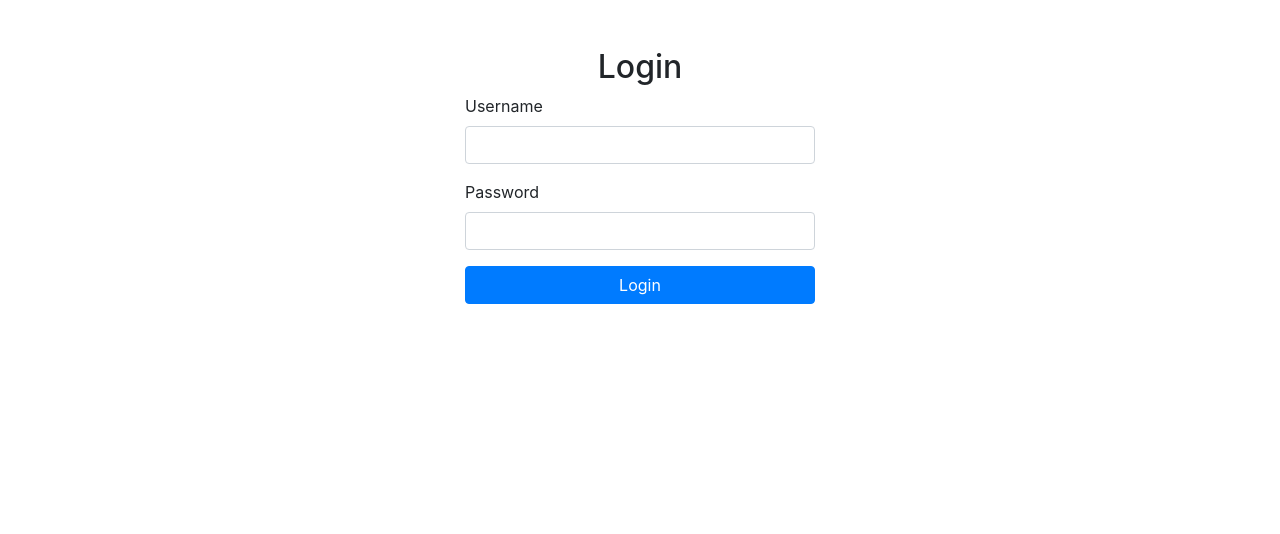
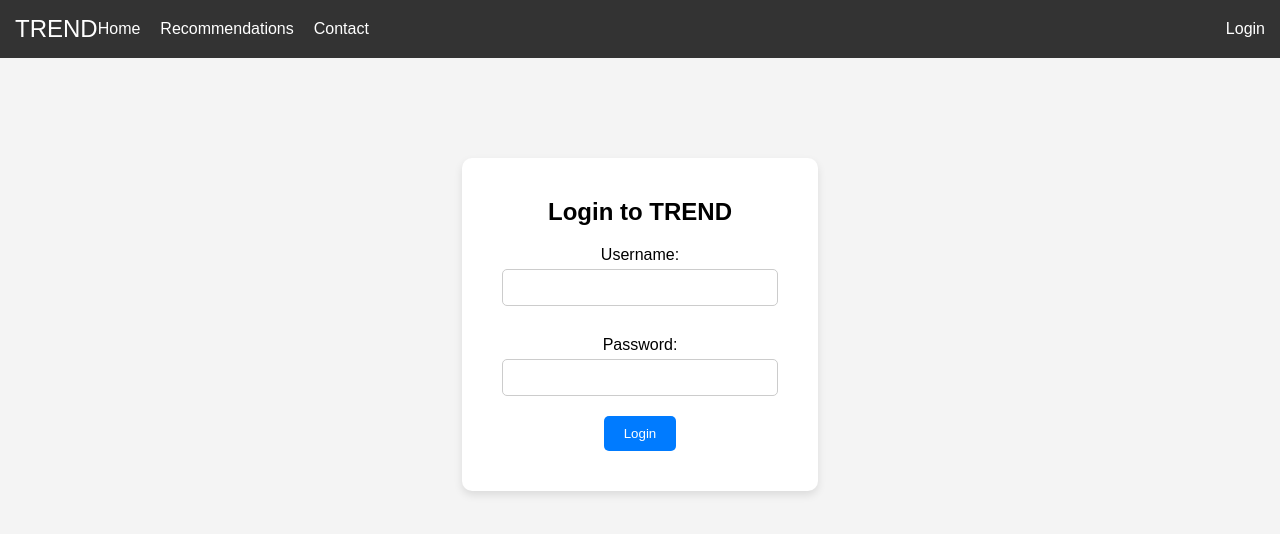
Before and after one commit to GavinHendrix/TREND, a Flask app: template app/templates/auth/login.html in a window 1280 px wide. Shown: the top 534 px of the page. Run offline with Flask 3, Linux system fonts and the light colour scheme; the template is opened without the code that fills it, so the values that code supplies are empty; some libraries are stand-ins or nearby versions.

Commit message:
Makefile update for build. Added home + login html and css

```diff
--- a/app/__init__.py
+++ b/app/__init__.py
@@ -3,7 +3,7 @@ from flask import Flask, render_template
 
 def create_app(name):
     app = Flask(name, template_folder='app/templates')
-    # app.static_folder = 'static'
+    app.static_folder = 'app/static'
     app.config['SECRET_KEY'] = 'TREND IS THE BEST'
 
     @app.route('/')
--- a/app/static/css/style.css
+++ b/app/static/css/style.css
@@ -1,3 +1,4 @@
+/* General styling */
 * {
     margin: 0;
     padding: 0;
@@ -10,30 +11,40 @@ body {
     text-align: center;
 }
 
+/* Navbar styling */
 nav {
     background-color: #333;
     color: #fff;
     padding: 15px;
-    text-align: left;
+    display: flex;
+    justify-content: space-between;
+    align-items: center;
 }
 
 nav .logo {
-    display: inline-block;
     font-size: 24px;
-    margin-right: 20px;
 }
 
 nav ul {
-    display: inline-block;
     list-style-type: none;
+    display: flex;
+    gap: 20px;
 }
 
 nav ul li {
     display: inline;
-    margin-right: 20px;
 }
 
 nav ul li a {
+    color: #fff;
+    text-decoration: none;
+}
+
+nav .login {
+    margin-left: auto;
+}
+
+nav .login a {
     color: #fff;
     text-decoration: none;
 }
@@ -58,6 +69,7 @@ nav ul li a {
     display: block;
 }
 
+/* Panels styling */
 .container {
     display: flex;
     justify-content: space-around;
@@ -89,3 +101,46 @@ nav ul li a {
 .panel button:hover {
     background-color: #0056b3;
 }
+
+/* Login Page Styling */
+.login-container {
+    margin-top: 100px;
+}
+
+form {
+    background-color: white;
+    padding: 40px;
+    border-radius: 10px;
+    box-shadow: 0 4px 8px rgba(0, 0, 0, 0.1);
+    display: inline-block;
+}
+
+form h2 {
+    margin-bottom: 20px;
+}
+
+form label {
+    display: block;
+    margin: 10px 0 5px;
+}
+
+form input {
+    width: 100%;
+    padding: 10px;
+    margin-bottom: 20px;
+    border: 1px solid #ccc;
+    border-radius: 5px;
+}
+
+form button {
+    padding: 10px 20px;
+    background-color: #007BFF;
+    color: white;
+    border: none;
+    border-radius: 5px;
+    cursor: pointer;
+}
+
+form button:hover {
+    background-color: #0056b3;
+}
--- a/app/static/js/app.js
+++ b/app/static/js/app.js
@@ -2,3 +2,7 @@ function selectOption(option) {
     alert("You selected " + option + "!");
     // Here you can redirect to a specific page or load content dynamically
 }
+
+function navigateTo(section) {
+    alert('Navigating to ' + section);
+}
--- a/app/templates/auth/login.html
+++ b/app/templates/auth/login.html
@@ -3,41 +3,40 @@
 <head>
     <meta charset="UTF-8">
     <meta name="viewport" content="width=device-width, initial-scale=1.0">
-    <title>Login</title>
-    <!-- Bootstrap CSS -->
-    <link href="https://stackpath.bootstrapcdn.com/bootstrap/4.5.2/css/bootstrap.min.css" rel="stylesheet">
+    <title>Login - TREND</title>
+    <link rel="stylesheet" href="{{ url_for('static', filename='css/style.css') }}">
 </head>
 <body>
-<div class="container mt-5">
-    <div class="row justify-content-center">
-        <div class="col-md-4">
-            <h2 class="text-center">Login</h2>
-            {% with messages = get_flashed_messages(with_categories=true) %}
-              {% if messages %}
-                <div class="alert alert-dismissible fade show" role="alert">
-                  {% for category, message in messages %}
-                    <div class="alert alert-{{ category }}">{{ message }}</div>
-                  {% endfor %}
+    <nav>
+        <div class="logo">TREND</div>
+        <ul>
+            <li><a href="index.html">Home</a></li>
+            <li class="dropdown">
+                <a href="#" class="dropbtn">Recommendations</a>
+                <div class="dropdown-content">
+                    <a href="#">Movies</a>
+                    <a href="#">Restaurants</a>
+                    <a href="#">Activities</a>
                 </div>
-              {% endif %}
-            {% endwith %}
-            <form method="POST" action="/">
-                <div class="form-group">
-                    <label for="username">Username</label>
-                    <input type="text" class="form-control" id="username" name="username" required>
-                </div>
-                <div class="form-group">
-                    <label for="password">Password</label>
-                    <input type="password" class="form-control" id="password" name="password" required>
-                </div>
-                <button type="submit" class="btn btn-primary btn-block">Login</button>
-            </form>
+            </li>
+            <li><a href="#">Contact</a></li>
+        </ul>
+        <div class="login">
+            <a href="login.html">Login</a>
         </div>
+    </nav>
+
+    <div class="login-container">
+        <form action="#" method="POST">
+            <h2>Login to TREND</h2>
+            <label for="username">Username:</label>
+            <input type="text" id="username" name="username" required>
+
+            <label for="password">Password:</label>
+            <input type="password" id="password" name="password" required>
+
+            <button type="submit">Login</button>
+        </form>
     </div>
-</div>
-<!-- Bootstrap JS and dependencies -->
-<script src="https://code.jquery.com/jquery-3.5.1.slim.min.js"></script>
-<script src="https://cdn.jsdelivr.net/npm/@popperjs/core@2.5.4/dist/umd/popper.min.js"></script>
-<script src="https://stackpath.bootstrapcdn.com/bootstrap/4.5.2/js/bootstrap.min.js"></script>
 </body>
 </html>
--- a/run.py
+++ b/run.py
@@ -1,6 +1,11 @@
 from app import create_app
+from flask import Flask, render_template
 
 app = create_app(__name__)
 
+@app.route('/login')
+def login():
+    return render_template('auth/login.html')
+
 if __name__ == '__main__':
     app.run(debug=True)
```
Also changed, not shown: app/templates/auth/login_1.html (added, +43 -0 lines), app/templates/home.html (+8 -2 lines), 2 other files.
